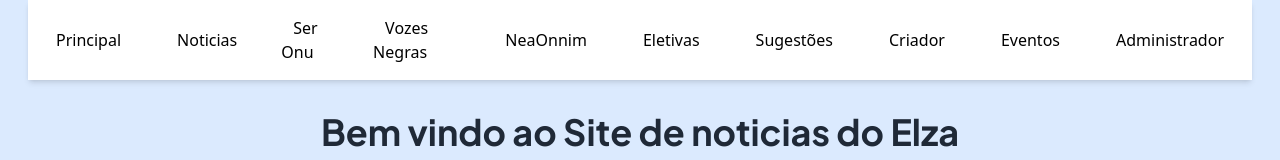
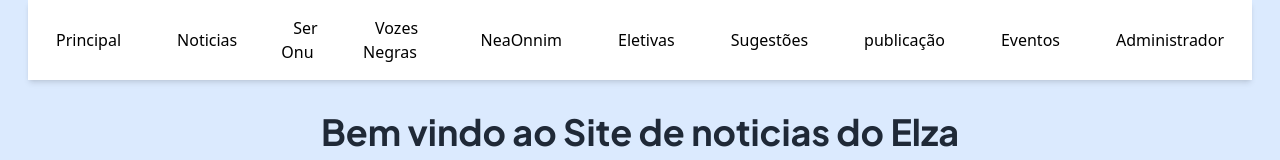
Before and after one commit to ElzaLemons/Elza, a plain HTML site: page WebSite/index.html in a window 1280 px wide. Shown: the top 160 px of the page. Drawn offline with nearby package versions, Linux system fonts and the light colour scheme.

Commit message:
mudança do nome de criador para publicação

```diff
--- a/WebSite/index.html
+++ b/WebSite/index.html
@@ -35,7 +35,7 @@
 
                 <li><a href="sugestao.html" class="px-3 py-2 rounded-lg hover:bg-black hover:text-white">Sugestões</a></li>
 
-                <li><a href="criador" class="px-3 py-2 rounded-lg hover:bg-black hover:text-white">Criador</a></li>
+                <li><a href="publicacao" class="px-3 py-2 rounded-lg hover:bg-black hover:text-white">publicação</a></li>
 
                 <li><a href="eventos" class="px-3 py-2 rounded-lg hover:bg-black hover:text-white">Eventos</a></li>
 
```
